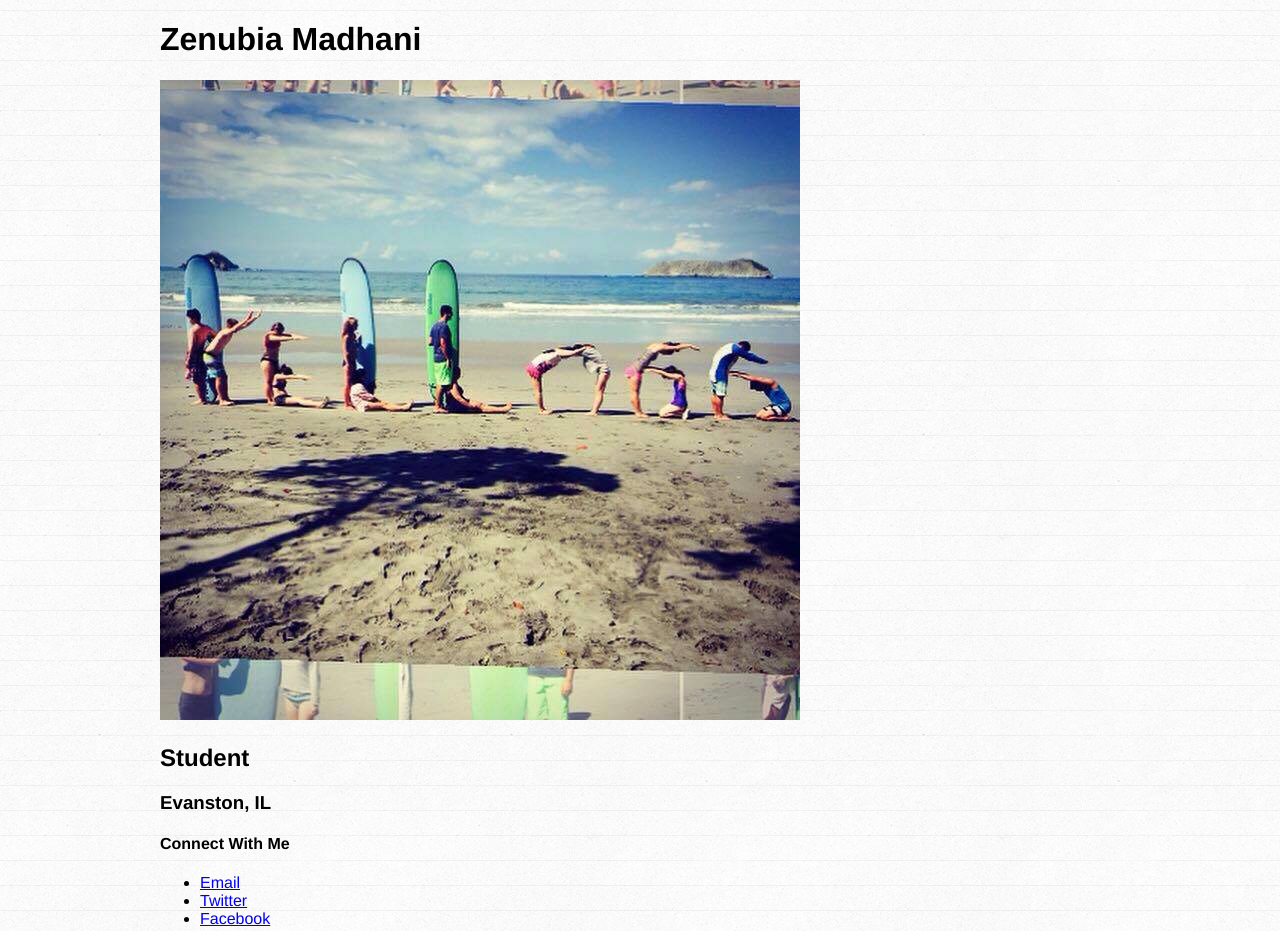
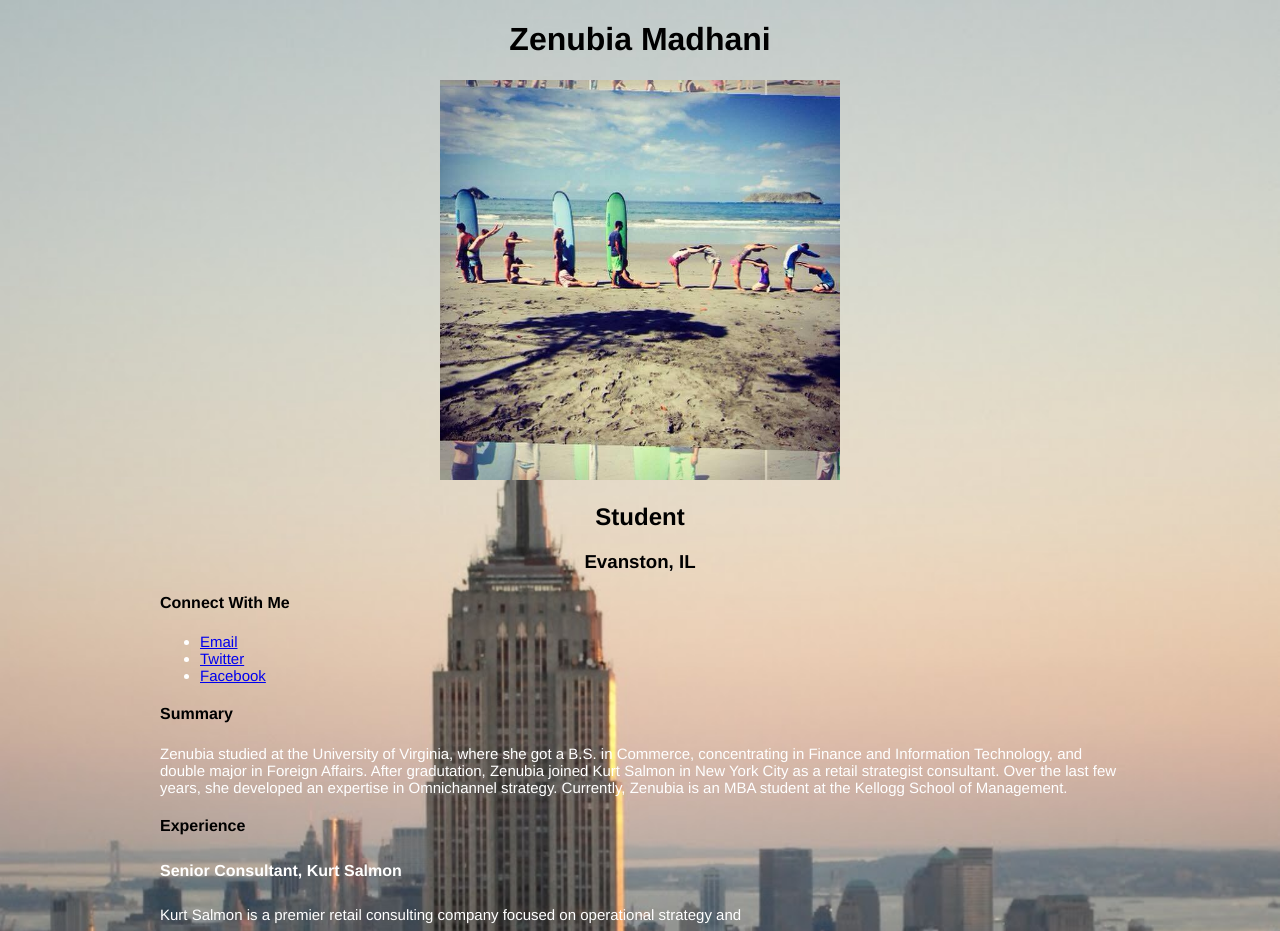
Before and after one commit to zmadhani/zmadhani.github.io, a plain HTML site: page index.html in a window 1280 px wide. Shown: the top 931 px of the page. Drawn offline with nearby package versions, Linux system fonts and the light colour scheme.

Commit message:
CSS changes

```diff
--- a/index.html
+++ b/index.html
@@ -23,7 +23,7 @@
       </ul>
     </div>
     <div>
-      <h4>Summary</h4>
+      <h4 id=summary>Summary</h4>
       <p>
         Zenubia studied at the University of Virginia, where she got a B.S. in Commerce, concentrating in Finance and Information Technology, and double major in Foreign Affairs. After gradutation, Zenubia joined Kurt Salmon in New York City as a retail strategist consultant. Over the last few years, she developed an expertise in Omnichannel strategy. Currently, Zenubia is an MBA student at the Kellogg School of Management.
       </p>
--- a/style.css
+++ b/style.css
@@ -1,10 +1,38 @@
 body {
   font-family: 'helvetica neue', arial, sans-serif;
   font-weight: 300;
-  background-image: url(linedpaper.png);
+  background-image: url(NYC.jpg);
   background-repeat: repeat;
+  background-size:cover;
 }
 #wrapper {
   width: 960px;
   margin: 20px auto 20px auto;
 }
+h1 {
+	color:black;
+	text-align:center;
+}
+h4 {
+	color:black;
+}
+img{
+	width:400px;
+	padding-left:280px;
+}
+h2, h3 {
+	text-align:center;
+	color:black;
+}
+h5 {
+	font-size:16px;
+	color:white;
+}
+p {
+	font-size:15px;
+	color:white;
+}
+li {
+	font-size:15px;
+	color:white;
+}
```
Also changed, not shown: NYC.jpg (added).
